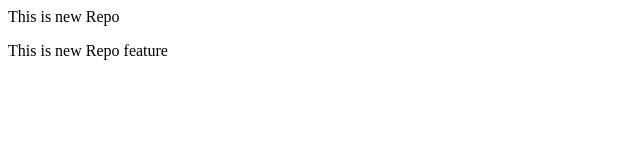
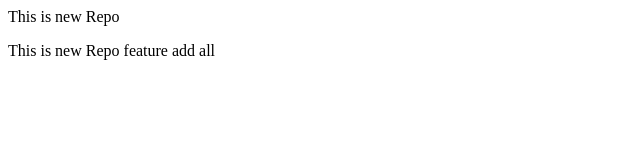
Before and after one commit to nischal-knl/demodemo, a plain HTML site: page index.html in a window 1280 px wide. Shown: the full height of the page, 0-640 px from the left. Drawn offline with Linux system fonts and the light colour scheme.

Commit message:
Feature add

```diff
--- a/index.html
+++ b/index.html
@@ -1,2 +1,2 @@
 <p>This is new Repo</p>
-<p>This is new Repo feature</p>
+<p>This is new Repo feature add all </p>
```
